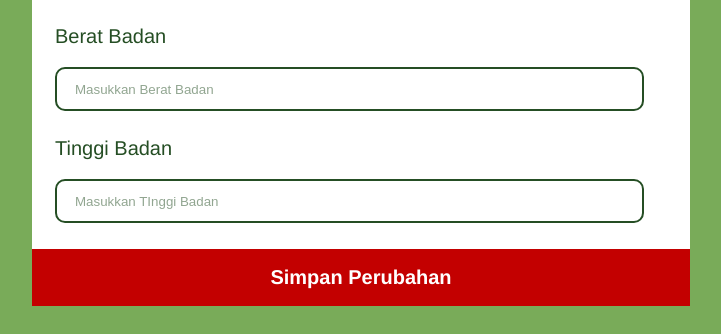
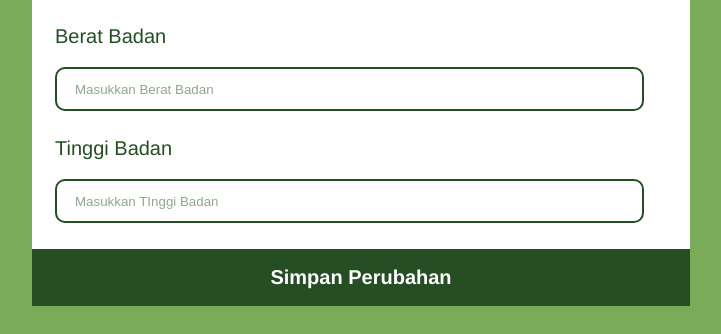
Before and after one commit to Shellahariza/PROJECTRPL, a PHP site: page /profil.html in a window 1280 px wide, with the pointer over the restyled element. Shown: the part 957-1291 px from the top of the page, without its empty margins (279-1000 px from the left). Run offline with PHP 8.4, Linux system fonts and the light colour scheme; some libraries are stand-ins or nearby versions.

Commit message:
"help" by zii

```diff
--- a/profil.css
+++ b/profil.css
@@ -97,6 +97,7 @@ input::placeholder{
   border-radius: 0px;
 }
 .Button input:hover{
+  background-color: #254e24;
   color: #ffff;
   cursor: pointer;
 }
```
